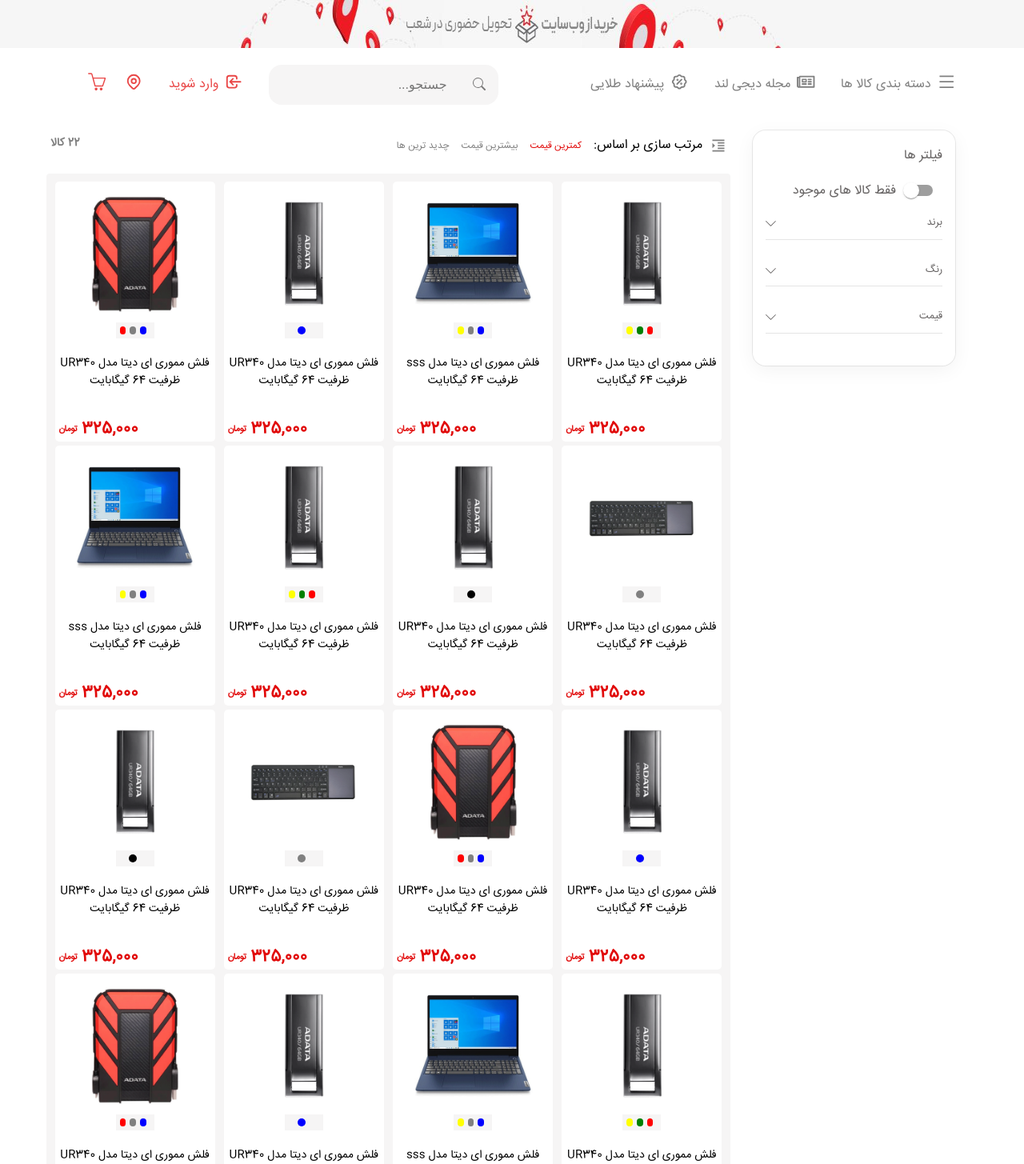
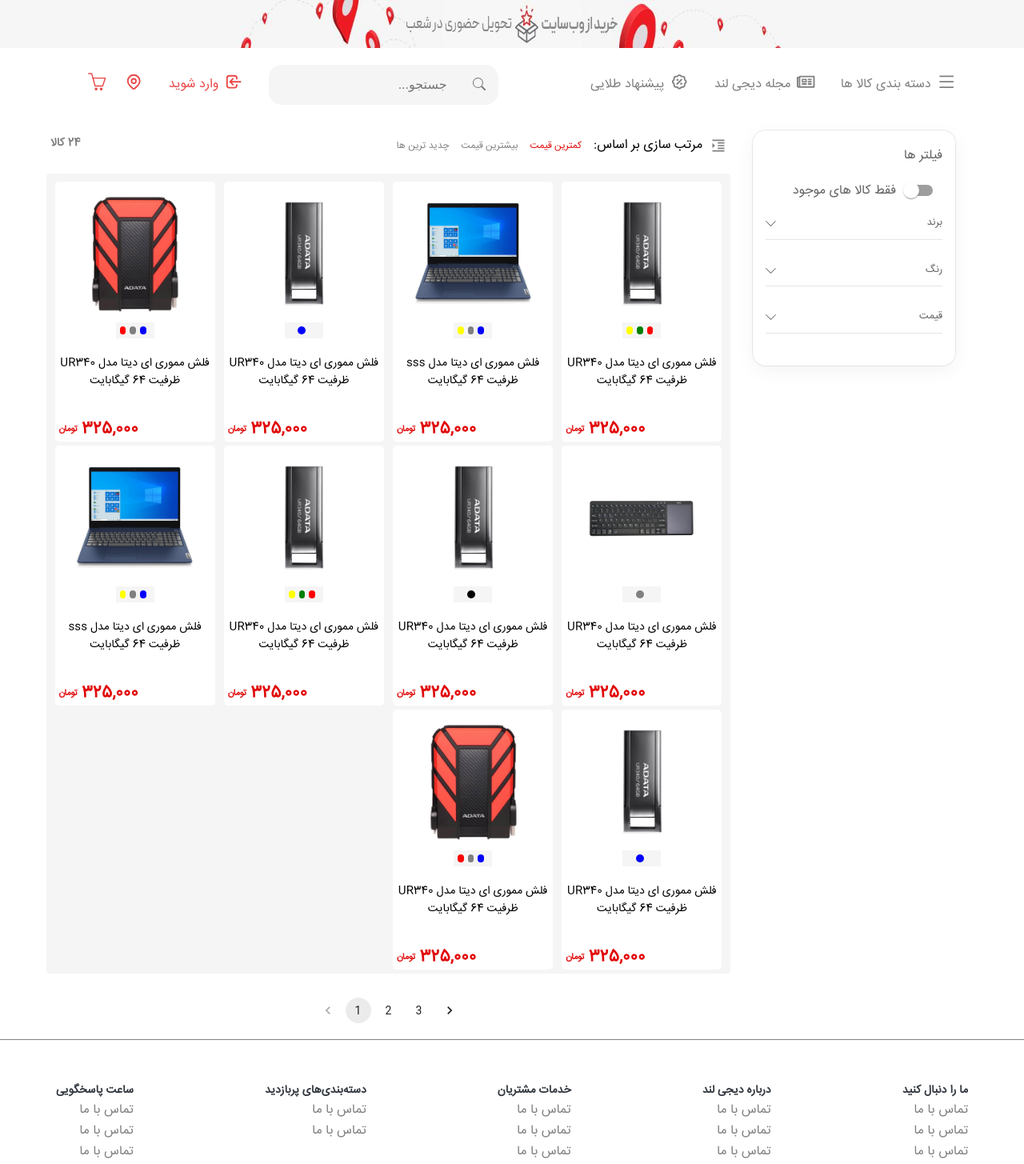
Before and after one commit to CodeLandGroup/digiland-front, a React (Create React App) app: page /categories in a window 1280 px wide. Shown: the top 1455 px of the page at 80% size. Built offline with nearby package versions, Linux system fonts and the light colour scheme.

Commit message:
Paging the end

```diff
--- a/src/components/Categories/FilterListComponent.jsx
+++ b/src/components/Categories/FilterListComponent.jsx
@@ -9,18 +9,19 @@
   const [param, setParam] = useSearchParams(); // Get Prams
 
   function ChangeFilter(item) {
+    item.isActive = !item.isActive;
     if (item.brand != null) {
       if (param.get('brand') == null || param.get('brand') == '')
         param.set('brand', item.brand)
       else
-        param.set('brand', param.get('brand').includes(item.brand) ? param.get('brand').replace(item.brand, '-').replace(',-','')
+        param.set('brand', param.get('brand').includes(item.brand) ? param.get('brand').replace(item.brand, '-').replace(',-', '')
           : param.get('brand') + ',' + item.brand)
 
     } if (item.colorNameEn != null) {
       if (param.get('color') == null || param.get('color') == '')
         param.set('color', item.colorNameEn)
       else
-        param.set('color', param.get('color').includes(item.colorNameEn) ? param.get('color').replace(item.colorNameEn, '-').replace(',-','')
+        param.set('color', param.get('color').includes(item.colorNameEn) ? param.get('color').replace(item.colorNameEn, '-').replace(',-', '')
           : param.get('color') + ',' + item.colorNameEn)
 
     }
--- a/src/components/Categories/ProductList/ProductListComponent.jsx
+++ b/src/components/Categories/ProductList/ProductListComponent.jsx
@@ -1,4 +1,4 @@
-import React, { useEffect } from 'react'
+import React, { useState, ChangeEvent, useEffect } from 'react'
 import '../../../assets/css/Categories/productList.css'
 import ProductOrderbyComponent from './ProductOrderbyComponent'
 import ProductItemComponent from './ProductItemComponent'
@@ -8,17 +8,27 @@
 
 export default function ProductListComponent() {
     const product = useSelector(productSliceData);
+    const [page, setPage] = useState(1);
+    const [pageCount, setPageCount] = useState(product.length % 10 - 1);
+
+    useEffect(() => {
+        setPage(1);
+        setPageCount(Math.ceil(product.length / 10));
+    }, [product])
+    const pageChange = (event: ChangeEvent<unknown>, value: number) => {
+        setPage(value);
+    };
     return (
         <div className='product-list container mt-20'>
             <ProductOrderbyComponent />
             <Grid container className='product background-light_grey p-5 mt-20'>
                 {
-                    product.map((item) => (
+                    product.slice((page - 1) * 10, (page - 1) * 10 + 10).map((item) => (
                         <ProductItemComponent item={item} />
                     ))
                 }
             </Grid>
-            <Pagination count={10} className='mt-30 d-flex mb-20' />
+            <Pagination count={pageCount} page={page} className='mt-30 d-flex mb-20' onChange={pageChange} />
         </div>
     )
 }
--- a/src/components/Categories/ProductList/ProductOrderbyComponent.jsx
+++ b/src/components/Categories/ProductList/ProductOrderbyComponent.jsx
@@ -5,6 +5,8 @@
 import { ProductFilter, productSliceData } from '../../../Redux/Slice/Product/ProductSlice'
 
 export default function ProductOrderbyComponent() {
+    const product = useSelector(productSliceData);
+
     return (
         <div className='product-orderby p-5'>
             <Grid container>
@@ -21,7 +23,7 @@
                 </Grid>
                 <Grid item xs={6}>
                     <div className='product-count w-100 text-end text-gray'>
-                        <span>22 کالا</span>
+                        <span>{product.length} کالا</span>
                     </div>
                 </Grid>
             </Grid>
```
